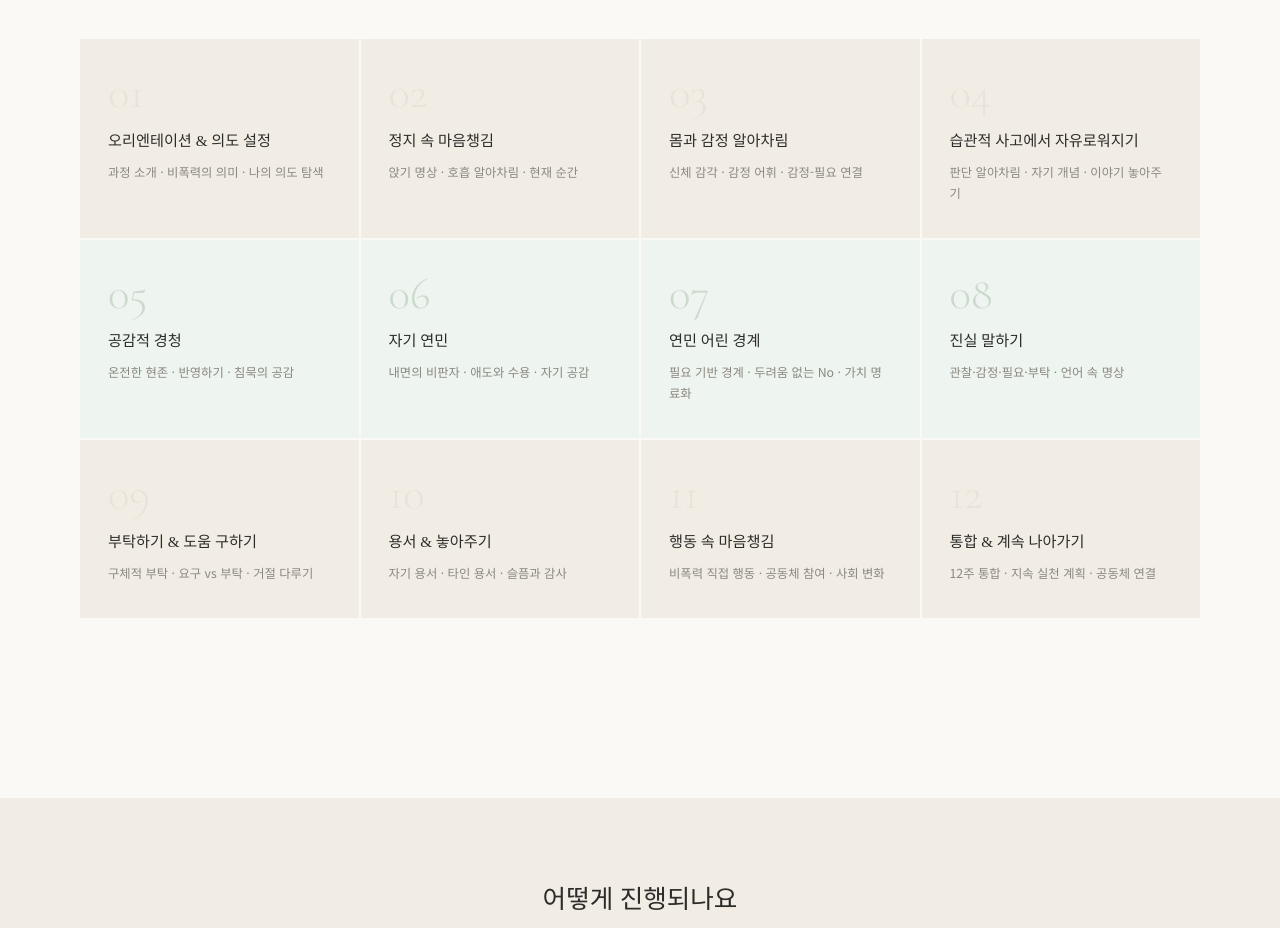
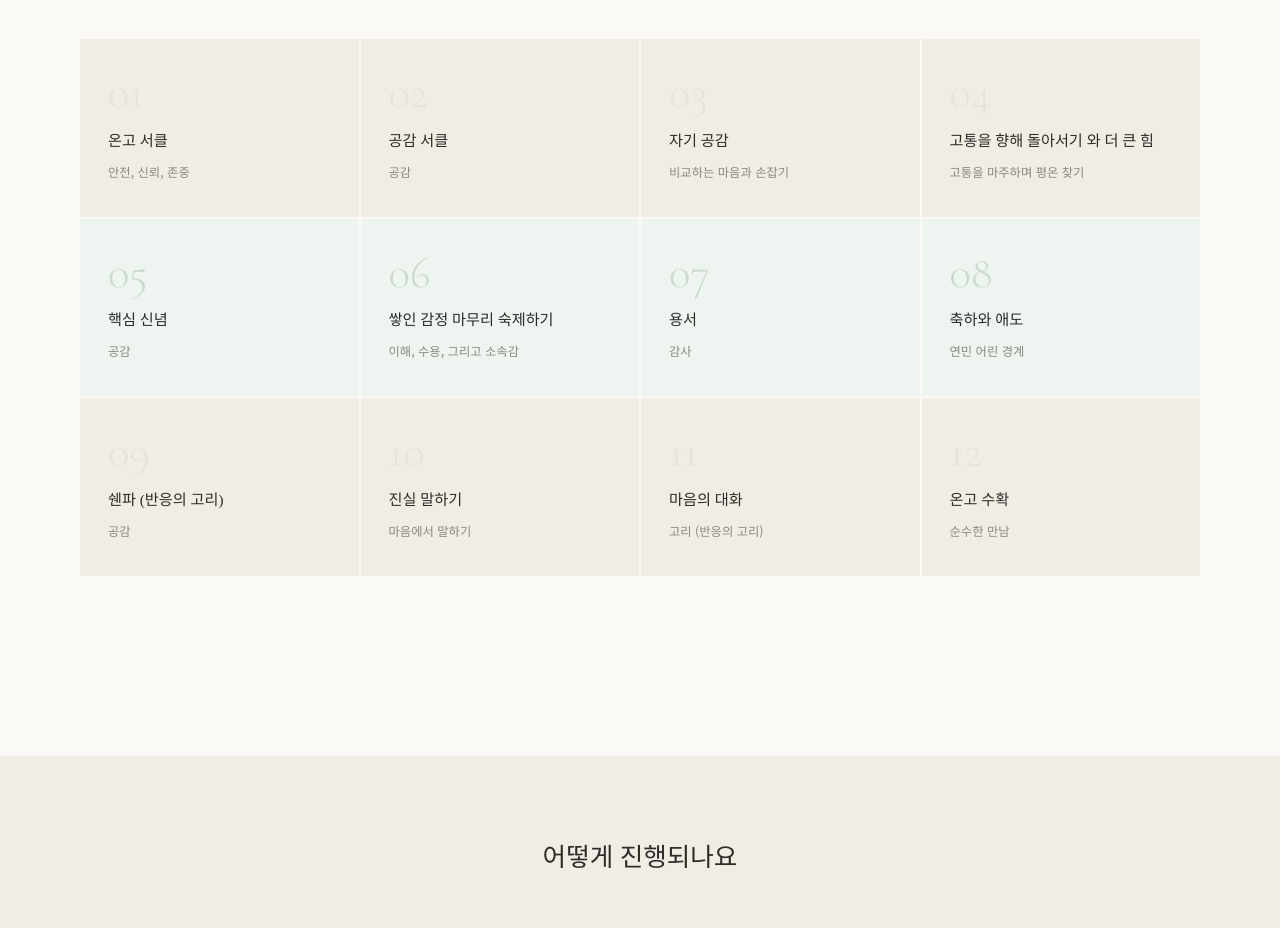
Before and after one commit to calebparkme/portfolio-Gina, a plain HTML site: page ongo-course.html in a window 1280 px wide. Shown: the part 2340-3268 px from the top of the page. Drawn offline with nearby package versions, Linux system fonts and the light colour scheme.

Commit message:
커리큘럼 변경

```diff
--- a/ongo-course.html
+++ b/ongo-course.html
@@ -751,63 +751,63 @@
   <div class="weeks-grid">
     <div class="week-card reveal">
       <span class="week-num">01</span>
-      <div class="week-theme" data-ko="오리엔테이션 & 의도 설정" data-en="Orientation & Setting Intentions">오리엔테이션 & 의도 설정</div>
-      <div class="week-topics" data-ko="과정 소개 · 비폭력의 의미 · 나의 의도 탐색" data-en="Course intro · Meaning of NVC · Exploring your intention">과정 소개 · 비폭력의 의미 · 나의 의도 탐색</div>
+      <div class="week-theme" data-ko="온고 서클" data-en="The Ongo Circle">온고 서클</div>
+      <div class="week-topics" data-ko="안전, 신뢰, 존중" data-en="Safety, Trust, and Respect">안전, 신뢰, 존중</div>
     </div>
     <div class="week-card reveal reveal-delay-1">
       <span class="week-num">02</span>
-      <div class="week-theme" data-ko="정지 속 마음챙김" data-en="Meditation in Stillness">정지 속 마음챙김</div>
-      <div class="week-topics" data-ko="앉기 명상 · 호흡 알아차림 · 현재 순간" data-en="Sitting meditation · Breath awareness · Present moment">앉기 명상 · 호흡 알아차림 · 현재 순간</div>
+      <div class="week-theme" data-ko="공감 서클" data-en="The Empathy Circle">공감 서클</div>
+      <div class="week-topics" data-ko="공감" data-en="Empathy">공감</div>
     </div>
     <div class="week-card reveal reveal-delay-2">
       <span class="week-num">03</span>
-      <div class="week-theme" data-ko="몸과 감정 알아차림" data-en="Body & Emotion Awareness">몸과 감정 알아차림</div>
-      <div class="week-topics" data-ko="신체 감각 · 감정 어휘 · 감정-필요 연결" data-en="Body sensation · Feelings vocabulary · Feelings-needs connection">신체 감각 · 감정 어휘 · 감정-필요 연결</div>
+      <div class="week-theme" data-ko="자기 공감" data-en="Self-Empathy">자기 공감</div>
+      <div class="week-topics" data-ko="비교하는 마음과 손잡기" data-en="Joining Alliances with Comparing Mind">비교하는 마음과 손잡기</div>
     </div>
     <div class="week-card reveal reveal-delay-3">
       <span class="week-num">04</span>
-      <div class="week-theme" data-ko="습관적 사고에서 자유로워지기" data-en="Freeing Yourself from Habitual Thinking">습관적 사고에서 자유로워지기</div>
-      <div class="week-topics" data-ko="판단 알아차림 · 자기 개념 · 이야기 놓아주기" data-en="Noticing judgments · Self-concept · Releasing stories">판단 알아차림 · 자기 개념 · 이야기 놓아주기</div>
+      <div class="week-theme" data-ko="고통을 향해 돌아서기 와 더 큰 힘" data-en="Turning Toward Suffering and a Power Greater Than Ourselves">고통을 향해 돌아서기 와 더 큰 힘</div>
+      <div class="week-topics" data-ko="고통을 마주하며 평온 찾기" data-en="Facing Suffering, Finding Serenity">고통을 마주하며 평온 찾기</div>
     </div>
     <div class="week-card reveal highlight">
       <span class="week-num">05</span>
-      <div class="week-theme" data-ko="공감적 경청" data-en="Empathic Listening">공감적 경청</div>
-      <div class="week-topics" data-ko="온전한 현존 · 반영하기 · 침묵의 공감" data-en="Full presence · Reflecting · Silent empathy">온전한 현존 · 반영하기 · 침묵의 공감</div>
+      <div class="week-theme" data-ko="핵심 신념" data-en="Core Beliefs">핵심 신념</div>
+      <div class="week-topics" data-ko="공감" data-en="Empathy">공감</div>
     </div>
     <div class="week-card reveal reveal-delay-1 highlight">
       <span class="week-num">06</span>
-      <div class="week-theme" data-ko="자기 연민" data-en="Self-Compassion">자기 연민</div>
-      <div class="week-topics" data-ko="내면의 비판자 · 애도와 수용 · 자기 공감" data-en="Inner critic · Mourning & acceptance · Self-empathy">내면의 비판자 · 애도와 수용 · 자기 공감</div>
+      <div class="week-theme" data-ko="쌓인 감정 마무리 숙제하기" data-en="Finishing Business">쌓인 감정 마무리 숙제하기</div>
+      <div class="week-topics" data-ko="이해, 수용, 그리고 소속감" data-en="Understanding, Acceptance, and Belonging">이해, 수용, 그리고 소속감</div>
     </div>
     <div class="week-card reveal reveal-delay-2 highlight">
       <span class="week-num">07</span>
-      <div class="week-theme" data-ko="연민 어린 경계" data-en="Compassionate Boundaries">연민 어린 경계</div>
-      <div class="week-topics" data-ko="필요 기반 경계 · 두려움 없는 No · 가치 명료화" data-en="Needs-based limits · Fearless No · Values clarification">필요 기반 경계 · 두려움 없는 No · 가치 명료화</div>
+      <div class="week-theme" data-ko="용서" data-en="Forgiveness">용서</div>
+      <div class="week-topics" data-ko="감사" data-en="Gratitude">감사</div>
     </div>
     <div class="week-card reveal reveal-delay-3 highlight">
       <span class="week-num">08</span>
-      <div class="week-theme" data-ko="진실 말하기" data-en="Honest Expression">진실 말하기</div>
-      <div class="week-topics" data-ko="관찰·감정·필요·부탁 · 언어 속 명상" data-en="Observation · Feeling · Need · Request · Meditation in speech">관찰·감정·필요·부탁 · 언어 속 명상</div>
+      <div class="week-theme" data-ko="축하와 애도" data-en="Celebration and Mourning">축하와 애도</div>
+      <div class="week-topics" data-ko="연민 어린 경계" data-en="Compassionate Boundaries">연민 어린 경계</div>
     </div>
     <div class="week-card reveal">
       <span class="week-num">09</span>
-      <div class="week-theme" data-ko="부탁하기 & 도움 구하기" data-en="Making Requests & Asking for Help">부탁하기 & 도움 구하기</div>
-      <div class="week-topics" data-ko="구체적 부탁 · 요구 vs 부탁 · 거절 다루기" data-en="Specific requests · Demands vs requests · Handling refusals">구체적 부탁 · 요구 vs 부탁 · 거절 다루기</div>
+      <div class="week-theme" data-ko="쉔파 (반응의 고리)" data-en="Shenpa">쉔파 (반응의 고리)</div>
+      <div class="week-topics" data-ko="공감" data-en="Empathy">공감</div>
     </div>
     <div class="week-card reveal reveal-delay-1">
       <span class="week-num">10</span>
-      <div class="week-theme" data-ko="용서 & 놓아주기" data-en="Forgiveness & Letting Go">용서 & 놓아주기</div>
-      <div class="week-topics" data-ko="자기 용서 · 타인 용서 · 슬픔과 감사" data-en="Self-forgiveness · Forgiving others · Grief & gratitude">자기 용서 · 타인 용서 · 슬픔과 감사</div>
+      <div class="week-theme" data-ko="진실 말하기" data-en="Speaking Truth">진실 말하기</div>
+      <div class="week-topics" data-ko="마음에서 말하기" data-en="Speaking from the Heart">마음에서 말하기</div>
     </div>
     <div class="week-card reveal reveal-delay-2">
       <span class="week-num">11</span>
-      <div class="week-theme" data-ko="행동 속 마음챙김" data-en="Meditation in Action">행동 속 마음챙김</div>
-      <div class="week-topics" data-ko="비폭력 직접 행동 · 공동체 참여 · 사회 변화" data-en="Nonviolent direct action · Community engagement · Social change">비폭력 직접 행동 · 공동체 참여 · 사회 변화</div>
+      <div class="week-theme" data-ko="마음의 대화" data-en="Dialogues of the Heart">마음의 대화</div>
+      <div class="week-topics" data-ko="고리 (반응의 고리)" data-en="The Hook">고리 (반응의 고리)</div>
     </div>
     <div class="week-card reveal reveal-delay-3">
       <span class="week-num">12</span>
-      <div class="week-theme" data-ko="통합 & 계속 나아가기" data-en="Integration & Moving Forward">통합 & 계속 나아가기</div>
-      <div class="week-topics" data-ko="12주 통합 · 지속 실천 계획 · 공동체 연결" data-en="12-week integration · Ongoing practice plan · Community connection">12주 통합 · 지속 실천 계획 · 공동체 연결</div>
+      <div class="week-theme" data-ko="온고 수확" data-en="Ongo Harvest">온고 수확</div>
+      <div class="week-topics" data-ko="순수한 만남" data-en="Pure Meeting">순수한 만남</div>
     </div>
   </div>
 </section>
```
